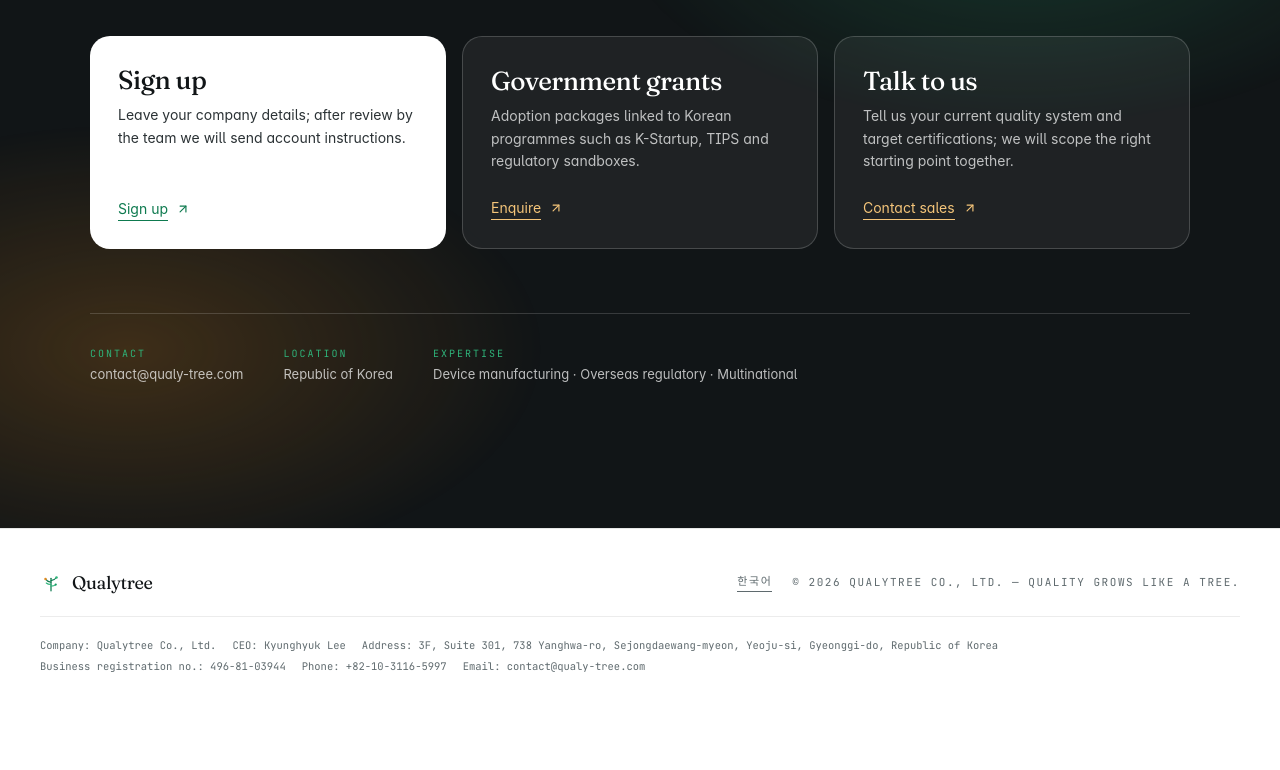
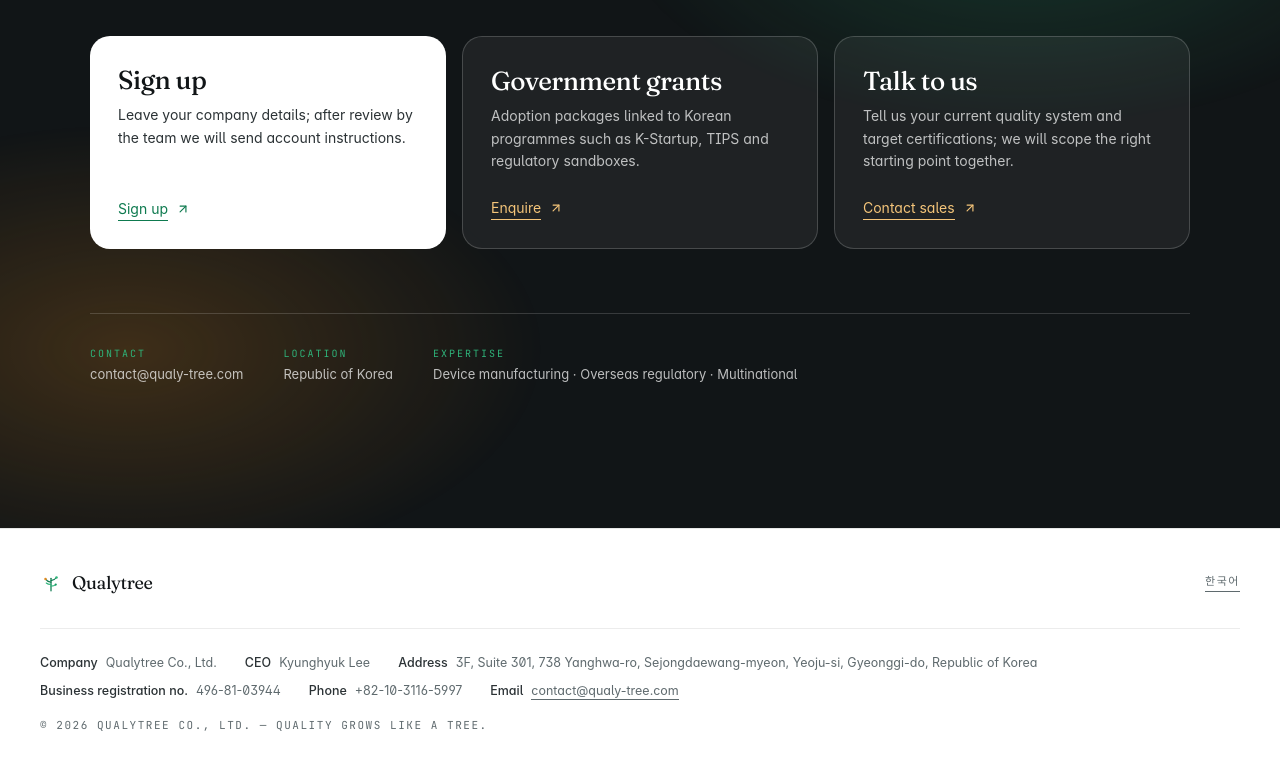
Before and after one commit to Fixomaster/qualytree-homepage, a React (Vite) app: page / in a window 1280 px wide. Shown: the part 9799-10569 px from the top of the page. Before the commit the page ends 10514 px from the top, so only its background shows below. Built offline with nearby package versions, Linux system fonts and the light colour scheme; a web font is replaced by a local one.

Commit message:
feat: upgrade footer company block to dl/dt/dd with email link

```diff
--- a/src/App.jsx
+++ b/src/App.jsx
@@ -815,13 +815,23 @@ export default function App() {
             <button type="button" onClick={toggleLang} className="font-mono text-[11px] tracking-[0.14em] uline" style={{ color: "var(--ink-mute)" }}>
               {c.nav.langSwitch}
             </button>
-            <div className="font-mono text-[11px] tracking-[0.14em]" style={{ color: "var(--ink-mute)" }}>{c.footer}</div>
+            {c.company.links.map(([label, href], i) => (
+              <a key={i} href={href} className="font-mono text-[11px] tracking-[0.14em] uline" style={{ color: "var(--ink-mute)" }}>{label}</a>
+            ))}
           </div>
         </div>
-        <div className="max-w-[1280px] mx-auto mt-5 pt-5 flex flex-wrap gap-x-4 gap-y-1 font-mono text-[10.5px] leading-relaxed" style={{ borderTop: "1px solid rgba(17,21,23,0.08)", color: "var(--ink-mute)" }}>
-          {c.company.rows.map(([k, v]) => (
-            <span key={k}>{k}: {v}</span>
-          ))}
+
+        {/* Company information (legal notice) */}
+        <div className="max-w-[1280px] mx-auto mt-8 pt-6" style={{ borderTop: "1px solid rgba(17,21,23,0.08)" }}>
+          <dl className="flex flex-wrap gap-x-7 gap-y-2 text-[12.5px] leading-[1.6]" style={{ color: "var(--ink-mute)" }}>
+            {c.company.rows.map(([k, v], i) => (
+              <div key={i} className="flex gap-2">
+                <dt style={{ color: "var(--ink-soft)", fontWeight: 500, whiteSpace: "nowrap" }}>{k}</dt>
+                <dd>{String(v).includes("@") ? <a href={`mailto:${v}`} className="uline">{v}</a> : v}</dd>
+              </div>
+            ))}
+          </dl>
+          <div className="mt-4 font-mono text-[11px] tracking-[0.14em]" style={{ color: "var(--ink-mute)" }}>{c.footer}</div>
         </div>
       </footer>
     </div>
```
